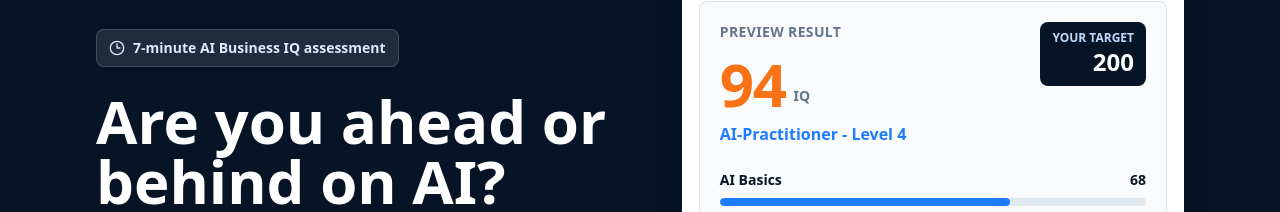
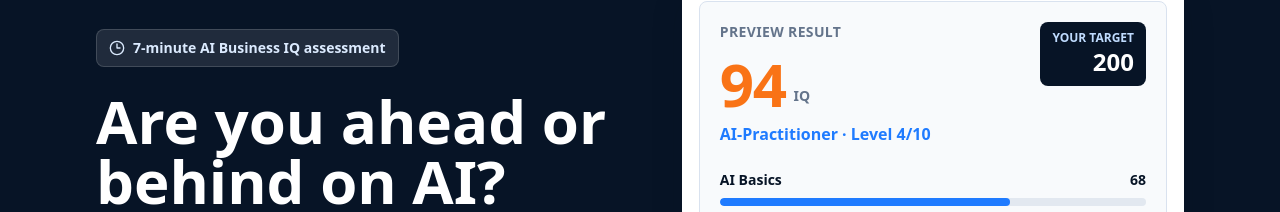
Before and after one commit to yuri799/ai-execution-score, a Next.js app: page / in a window 1280 px wide. Shown: the part 72-284 px from the top of the page. Built offline with nearby package versions, Linux system fonts and the light colour scheme.

Commit message:
modifed files

```diff
--- a/src/app/results/page.tsx
+++ b/src/app/results/page.tsx
@@ -68,7 +68,7 @@ export default function ResultsPage() {
     );
   }
 
-  const tierDisplay = result.level ? `${result.profile} - Level ${result.level}` : result.profile;
+  const tierDisplay = result.level ? `${result.profile} · Level ${result.level}/10` : result.profile;
 
   return (
     <main className="min-h-screen">
@@ -128,7 +128,7 @@ export default function ResultsPage() {
 
             <div className="rounded-xl border border-white/60 glass-card p-6 shadow-sm">
               <p className="leading-7 text-slate-700">
-                Here&apos;s what your score means. You scored higher than {result.percentile}% of business owners who&apos;ve taken this assessment. Most business owners land around 60 &mdash; Level 3, where AI is a useful tool but not yet a force multiplier. The breakdown below shows your strengths and your three biggest gaps.
+                Here&apos;s what your score means. You scored higher than {result.percentile}% of business owners who&apos;ve taken this assessment. Most business owners land around 60 &mdash; Level 3/10, where AI is a useful tool but not yet a force multiplier. The breakdown below shows your strengths and your three biggest gaps.
               </p>
             </div>
 
--- a/src/components/PreviewCard.tsx
+++ b/src/components/PreviewCard.tsx
@@ -30,7 +30,7 @@ export function PreviewCard() {
               <span className="text-6xl font-black tracking-tight text-orange-500 tabular-nums">{displayScore}</span>
               <span className="pb-2 text-sm font-bold text-slate-500">IQ</span>
             </div>
-            <p className="mt-2 font-bold text-electric">AI-Practitioner - Level 4</p>
+            <p className="mt-2 font-bold text-electric">AI-Practitioner · Level 4/10</p>
           </div>
           <div className="rounded-lg bg-navy px-3 py-2 text-right text-white">
             <p className="text-xs font-bold uppercase text-blue-200">Your Target</p>
--- a/src/lib/scoring.ts
+++ b/src/lib/scoring.ts
@@ -375,7 +375,7 @@ function insightLists(scores: Record<CategoryKey, number>, flags: string[]) {
 }
 
 function roadmapText(result: Omit<QuizResult, "generatedRoadmap">) {
-  return `${result.name}'s AI Business IQ is ${result.overallScore} (${result.profile} - Level ${result.level}) based on ${result.rawScore} raw points across the ${quizQuestions.length}-question assessment. First project: ${result.recommendedProject.name}. Focus first on ${result.recommendedModules
+  return `${result.name}'s AI Business IQ is ${result.overallScore} (${result.profile} · Level ${result.level}/10) based on ${result.rawScore} raw points across the ${quizQuestions.length}-question assessment. First project: ${result.recommendedProject.name}. Focus first on ${result.recommendedModules
     .slice(0, 3)
     .map((item) => `${item.module} (${item.status})`)
     .join(", ")} to raise the next version of the score.`;
```
